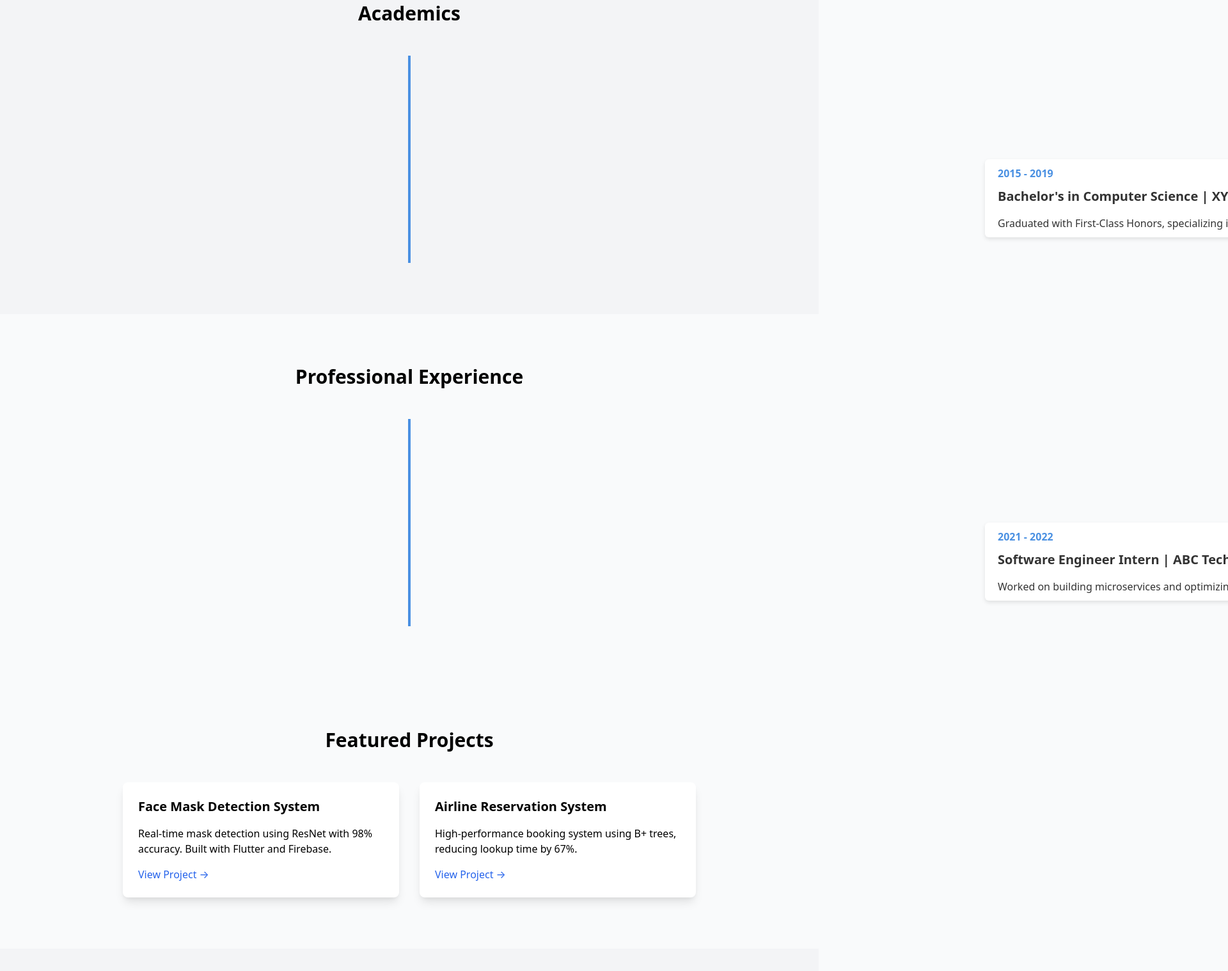
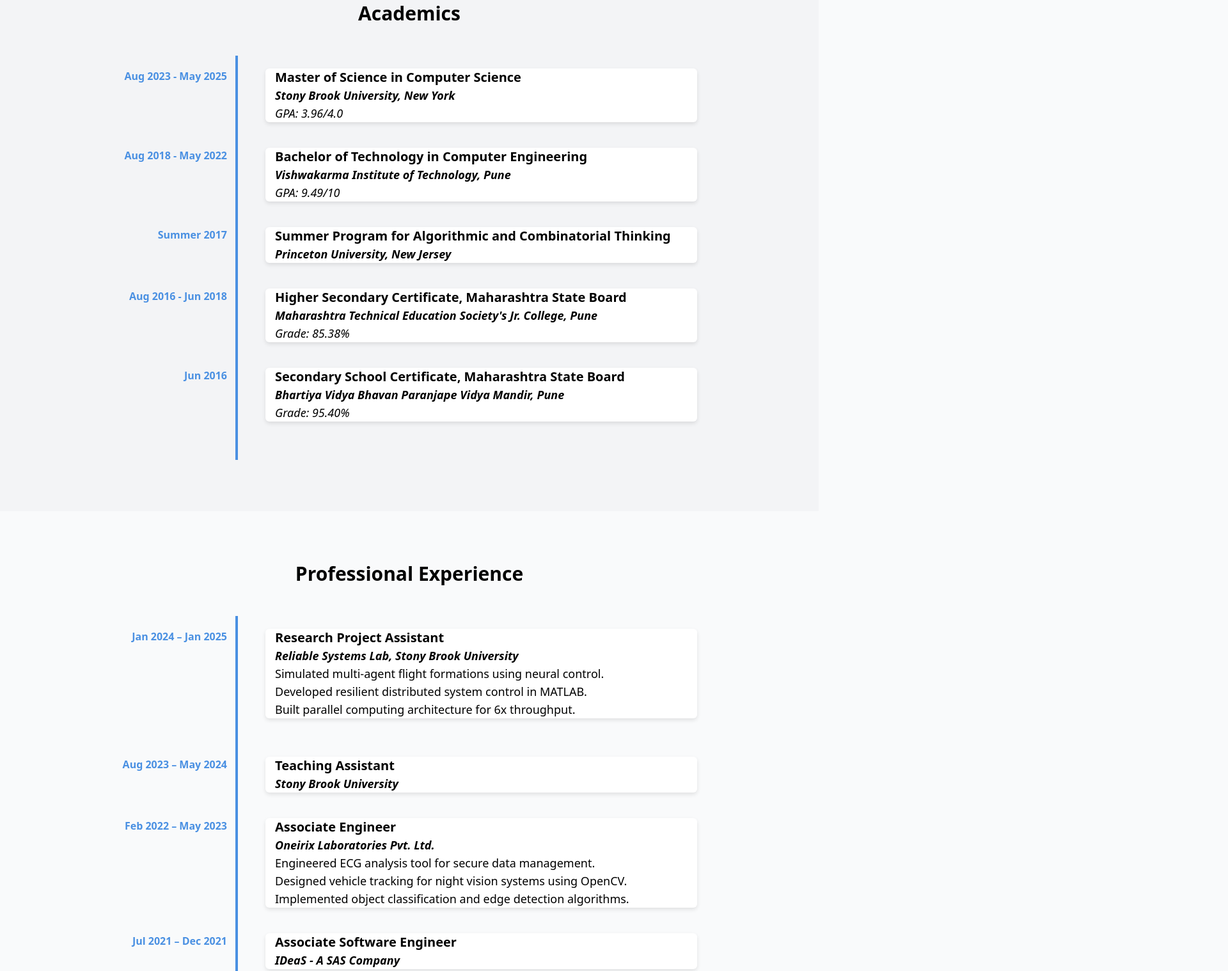
Before and after one commit to pksdmsyi/pksdmsyi.github.io, a plain HTML site: page index.html in a window 1280 px wide. Shown: the part 939-2457 px from the top of the page at 64% size, 1920 px wide, since content can reach past the window. Drawn offline with nearby package versions, Linux system fonts and the light colour scheme.

Commit message:
Added details about education and experience and added styles.css

```diff
--- a/index.html
+++ b/index.html
@@ -5,9 +5,10 @@
     <meta charset="UTF-8">
     <meta name="viewport" content="width=device-width, initial-scale=1.0">
     <title>Ojas Natu - Portfolio</title>
+    <link rel="stylesheet" href="styles.css">
     <link href="https://cdnjs.cloudflare.com/ajax/libs/tailwindcss/2.2.19/tailwind.min.css" rel="stylesheet">
     <script src="https://cdnjs.cloudflare.com/ajax/libs/font-awesome/6.0.0/js/all.min.js"></script>
-    <style>
+    <!-- <style>
         /* Timeline Container */
         .timeline {
             position: relative;
@@ -16,7 +17,6 @@
             padding: 20px 0;
         }
 
-        /* The timeline line */
         .timeline::before {
             content: '';
             position: absolute;
@@ -28,40 +28,38 @@
             transform: translateX(-50%);
         }
 
-        /* Timeline items */
         .timeline-item {
+            display: flex;
+            justify-content: space-between;
             padding: 10px 20px;
-            background-color: #fff;
-            border-radius: 6px;
-            box-shadow: 0 3px 6px rgba(0, 0, 0, 0.1);
             margin-bottom: 20px;
-            position: relative;
         }
 
-        /* Timeline item dot */
+        .timeline-item.left {
+            justify-content: flex-start;
+        }
+
+        .timeline-item.right {
+            justify-content: flex-end;
+        }
+
         .timeline-item::before {
             content: '';
-            position: absolute;
             width: 16px;
             height: 16px;
             background-color: #4A90E2;
             border-radius: 50%;
+            border: 4px solid white;
+            position: absolute;
             left: 50%;
-            top: 10px;
             transform: translateX(-50%);
-            border: 4px solid white;
-            z-index: 1;
         }
 
-        /* Left and Right Alignments */
-        .timeline-item.left {
-            left: -50%;
-            transform: translateX(-100%);
-        }
-
-        .timeline-item.right {
-            left: 50%;
-            transform: translateX(100%);
+        .timeline-item .content {
+            background-color: #fff;
+            padding: 10px;
+            border-radius: 6px;
+            box-shadow: 0 3px 6px rgba(0, 0, 0, 0.1);
         }
 
         .timeline-item .date {
@@ -69,11 +67,12 @@
             color: #4A90E2;
         }
 
+
         .timeline-item .content {
             margin-top: 10px;
             color: #333;
         }
-    </style>
+    </style> -->
 </head>
 <body class="bg-gray-50">
     <!-- Navigation -->
@@ -130,18 +129,45 @@
         <div class="container mx-auto px-4">
             <h2 class="text-3xl font-bold text-center mb-12">Academics</h2>
             <div class="timeline">
-                <div class="timeline-item left">
-                    <div class="date">2019 - Present</div>
+                <div class="timeline-item">
+                    <div class="date">Aug 2023 - May 2025</div>
                     <div class="content">
-                        <h3 class="text-xl font-bold mb-4">Master's in Computer Science | Stony Brook University</h3>
-                        <p>Focusing on distributed systems, machine learning, and quantum computing.</p>
+                        <h3 class="text-xl font-bold mb-0">Master of Science in Computer Science</h3>
+                        <p class="text-lg italic font-semibold">Stony Brook University, New York </p>
+                        <p class="text-lg italic">GPA: 3.96/4.0 </p>
+                        <!-- <p class="text-lg">Courses: Operating Systems, Computer Vision, Quantum Computing, Data Science, Database Systems, Smart Energy</p> -->
                     </div>
                 </div>
-                <div class="timeline-item right">
-                    <div class="date">2015 - 2019</div>
+                <div class="timeline-item">
+                    <div class="date">Aug 2018 - May 2022</div>
                     <div class="content">
-                        <h3 class="text-xl font-bold mb-4">Bachelor's in Computer Science | XYZ University</h3>
-                        <p>Graduated with First-Class Honors, specializing in software engineering.</p>
+                        <h3 class="text-xl font-bold mb-0">Bachelor of Technology in Computer Engineering</h3>
+                        <p class="text-lg italic font-semibold">Vishwakarma Institute of Technology, Pune</p>
+                        <p class="text-lg italic">GPA: 9.49/10</i></p>
+                        <!-- <p class="text-lg">Courses: Algorithms, Data Structures, Networks</p> -->
+                    </div>
+                </div>
+                <div class="timeline-item">
+                    <div class="date">Summer 2017</div>
+                    <div class="content">
+                        <h3 class="text-xl font-bold mb-0">Summer Program for Algorithmic and Combinatorial Thinking</h3>
+                        <p class="text-lg italic font-semibold">Princeton University, New Jersey</p>
+                    </div>
+                </div>
+                <div class="timeline-item">
+                    <div class="date">Aug 2016 - Jun 2018</div>
+                    <div class="content">
+                        <h3 class="text-xl font-bold mb-0">Higher Secondary Certificate, Maharashtra State Board</h3>
+                        <p class="text-lg italic font-semibold">Maharashtra Technical Education Society's Jr. College, Pune</p>
+                        <p class="text-lg italic">Grade: 85.38%</i></p>
+                    </div>
+                </div>
+                <div class="timeline-item">
+                    <div class="date">Jun 2016</div>
+                    <div class="content">
+                        <h3 class="text-xl font-bold mb-0">Secondary School Certificate, Maharashtra State Board</h3>
+                        <p class="text-lg italic font-semibold">Bhartiya Vidya Bhavan Paranjape Vidya Mandir, Pune</p>
+                        <p class="text-lg italic">Grade: 95.40%</i></p>
                     </div>
                 </div>
             </div>
@@ -153,18 +179,49 @@
         <div class="container mx-auto px-4">
             <h2 class="text-3xl font-bold text-center mb-12">Professional Experience</h2>
             <div class="timeline">
-                <div class="timeline-item left">
-                    <div class="date">2022 - Present</div>
+                <div class="timeline-item">
+                    <div class="date">Jan 2024 – Jan 2025</div>
                     <div class="content">
-                        <h3 class="text-xl font-bold mb-4">Research Assistant | Stony Brook University</h3>
-                        <p>Developing algorithms for distributed computing and AI-powered systems in healthcare.</p>
+                        <h3 class="text-xl font-bold mb-0">Research Project Assistant</h3>
+                        <p class="text-lg italic font-semibold">Reliable Systems Lab, Stony Brook University</p>
+                        <ul class="text-lg">
+                            <li>Simulated multi-agent flight formations using neural control.</li>
+                            <li>Developed resilient distributed system control in MATLAB.</li>
+                            <li>Built parallel computing architecture for 6x throughput.</li>
+                        </ul>
                     </div>
                 </div>
-                <div class="timeline-item right">
-                    <div class="date">2021 - 2022</div>
+                <div class="timeline">
+                    <div class="timeline-item">
+                        <div class="date">Aug 2023 – May 2024</div>
+                        <div class="content">
+                            <h3 class="text-xl font-bold mb-0">Teaching Assistant</h3>
+                            <p class="text-lg italic font-semibold">Stony Brook University</p>
+                            <ul class="text-lg">
+
+                            </ul>
+                        </div>
+                    </div>
+                <div class="timeline-item">
+                    <div class="date">Feb 2022 – May 2023</div>
                     <div class="content">
-                        <h3 class="text-xl font-bold mb-4">Software Engineer Intern | ABC Technologies</h3>
-                        <p>Worked on building microservices and optimizing databases for e-commerce.</p>
+                        <h3 class="text-xl font-bold mb-0">Associate Engineer</h3>
+                        <p class="text-lg italic font-semibold">Oneirix Laboratories Pvt. Ltd.</p>
+                        <ul class="text-lg">
+                            <li>Engineered ECG analysis tool for secure data management.</li>
+                            <li>Designed vehicle tracking for night vision systems using OpenCV.</li>
+                            <li>Implemented object classification and edge detection algorithms.</li>
+                        </ul>
+                    </div>
+                </div>
+                <div class="timeline-item">
+                    <div class="date">Jul 2021 – Dec 2021</div>
+                    <div class="content">
+                        <h3 class="text-xl font-bold mb-0">Associate Software Engineer</h3>
+                        <p class="text-lg italic font-semibold">IDeaS - A SAS Company</p>
+                        <ul class="text-lg">
+
+                        </ul>
                     </div>
                 </div>
             </div>
--- /dev/null
+++ b/styles.css
@@ -0,0 +1,40 @@
+/* Updated Timeline Line Positioning */
+.timeline {
+    position: relative;
+    max-width: 900px;
+    margin: 0 auto;
+    padding: 20px 0;
+}
+
+.timeline::before {
+    content: '';
+    position: absolute;
+    width: 4px;
+    background-color: #4A90E2;
+    top: 0;
+    bottom: 0;
+    left: 20%; /* Adjusted to position on the left */
+    transform: translateX(-50%);
+}
+
+.timeline-item {
+    display: flex;
+    justify-content: space-between;
+    margin-bottom: 40px;
+}
+
+.timeline-item .date {
+    width: 20%; /* Matches left-side space */
+    text-align: right;
+    padding-right: 15px;
+    font-weight: bold;
+    color: #4A90E2;
+}
+
+.timeline-item .content {
+    width: 75%; /* Increased space for right-side content */
+    padding-left: 15px;
+    background-color: #fff;
+    border-radius: 6px;
+    box-shadow: 0 3px 6px rgba(0, 0, 0, 0.1);
+}
```
